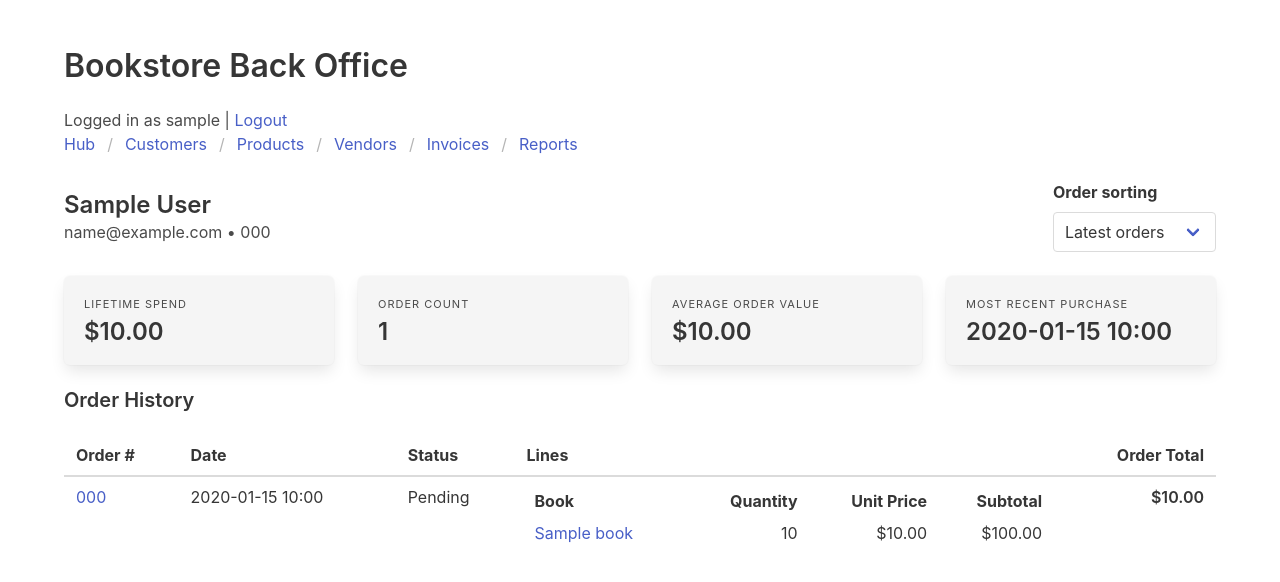
After one commit to R00V-root/BookstoreDatabase, a Django app: page /store/customers/1/ in a window 1280 px wide. The commit adds this page. Shown: the top 582 px of the page. Run offline with Django 4.2, Linux system fonts and the light colour scheme; a user stored in the database is signed in; tables that the repository leaves empty hold one stand-in row (values such as "Sample post"); parts of the project's set-up code (start-up, migrations or seed data) failed here and were passed over.

Commit message:
Add customer detail view with order analytics

```diff
--- /dev/null
+++ b/store/templates/store/customer_detail.html
@@ -0,0 +1,105 @@
+{% extends 'store/base.html' %}
+{% block title %}Customer Details{% endblock %}
+{% block content %}
+<div class="level">
+    <div class="level-left">
+        <div>
+            <h2 class="title is-4">{{ object.first_name }} {{ object.last_name }}</h2>
+            <p class="subtitle is-6">{{ object.email }}{% if object.phone_number %} • {{ object.phone_number }}{% endif %}</p>
+        </div>
+    </div>
+    <div class="level-right">
+        <div class="field">
+            <label class="label">Order sorting</label>
+            <div class="control">
+                <div class="select">
+                    <select name="sort" onchange="location = '?sort=' + this.value;">
+                        <option value="recent" {% if current_sort == 'recent' %}selected{% endif %}>Latest orders</option>
+                        <option value="oldest" {% if current_sort == 'oldest' %}selected{% endif %}>Oldest orders</option>
+                        <option value="spend" {% if current_sort == 'spend' %}selected{% endif %}>Highest spend</option>
+                        <option value="status" {% if current_sort == 'status' %}selected{% endif %}>Status</option>
+                    </select>
+                </div>
+            </div>
+        </div>
+    </div>
+</div>
+
+<div class="columns">
+    <div class="column">
+        <div class="box has-background-light">
+            <p class="heading">Lifetime Spend</p>
+            <p class="title is-4">${{ total_spend|floatformat:2 }}</p>
+        </div>
+    </div>
+    <div class="column">
+        <div class="box has-background-light">
+            <p class="heading">Order Count</p>
+            <p class="title is-4">{{ order_count }}</p>
+        </div>
+    </div>
+    <div class="column">
+        <div class="box has-background-light">
+            <p class="heading">Average Order Value</p>
+            <p class="title is-4">${{ average_order|floatformat:2 }}</p>
+        </div>
+    </div>
+    <div class="column">
+        <div class="box has-background-light">
+            <p class="heading">Most Recent Purchase</p>
+            <p class="title is-4">{% if last_purchase %}{{ last_purchase|date:"Y-m-d H:i" }}{% else %}N/A{% endif %}</p>
+        </div>
+    </div>
+</div>
+
+<h3 class="title is-5">Order History</h3>
+{% if orders %}
+    <div class="table-container">
+        <table class="table is-fullwidth is-striped">
+            <thead>
+                <tr>
+                    <th>Order #</th>
+                    <th>Date</th>
+                    <th>Status</th>
+                    <th>Lines</th>
+                    <th class="has-text-right">Order Total</th>
+                </tr>
+            </thead>
+            <tbody>
+                {% for order in orders %}
+                    <tr>
+                        <td><a href="{% url 'invoice-update' order.pk %}">{{ order.order_number }}</a></td>
+                        <td>{{ order.placed_at|date:"Y-m-d H:i" }}</td>
+                        <td>{{ order.get_status_display }}</td>
+                        <td>
+                            <table class="table is-fullwidth is-narrow">
+                                <thead>
+                                    <tr>
+                                        <th>Book</th>
+                                        <th class="has-text-right">Quantity</th>
+                                        <th class="has-text-right">Unit Price</th>
+                                        <th class="has-text-right">Subtotal</th>
+                                    </tr>
+                                </thead>
+                                <tbody>
+                                    {% for line in order.lines.all %}
+                                        <tr>
+                                            <td><a href="{% url 'book-list' %}?book={{ line.book.pk }}">{{ line.book.title }}</a></td>
+                                            <td class="has-text-right">{{ line.quantity }}</td>
+                                            <td class="has-text-right">${{ line.unit_price|floatformat:2 }}</td>
+                                            <td class="has-text-right">${{ line.subtotal|floatformat:2 }}</td>
+                                        </tr>
+                                    {% endfor %}
+                                </tbody>
+                            </table>
+                        </td>
+                        <td class="has-text-right has-text-weight-semibold">${{ order.total_amount|floatformat:2 }}</td>
+                    </tr>
+                {% endfor %}
+            </tbody>
+        </table>
+    </div>
+{% else %}
+    <p>No orders found for this customer.</p>
+{% endif %}
+{% endblock %}
--- a/store/templates/store/customer_list.html
+++ b/store/templates/store/customer_list.html
@@ -16,7 +16,7 @@
     <tbody>
         {% for customer in object_list %}
             <tr>
-                <td>{{ customer.first_name }} {{ customer.last_name }}</td>
+                <td><a href="{% url 'customer-detail' customer.pk %}">{{ customer.first_name }} {{ customer.last_name }}</a></td>
                 <td>{{ customer.email }}</td>
                 <td>{{ customer.phone_number }}</td>
             </tr>
--- a/store/urls.py
+++ b/store/urls.py
@@ -11,6 +11,7 @@ urlpatterns = [
     path("hub/", views.NavigationHubView.as_view(), name="hub"),
     path("customers/", views.CustomerListView.as_view(), name="customer-list"),
     path("customers/new/", views.CustomerCreateView.as_view(), name="customer-create"),
+    path("customers/<int:pk>/", views.CustomerDetailView.as_view(), name="customer-detail"),
     path("books/", views.BookListView.as_view(), name="book-list"),
     path("books/new/", views.BookCreateView.as_view(), name="book-create"),
     path("publishers/", views.PublisherListView.as_view(), name="publisher-list"),
--- a/store/views.py
+++ b/store/views.py
@@ -1,12 +1,15 @@
 from __future__ import annotations
 
 from datetime import timedelta
+from decimal import Decimal
 
 from django.contrib import messages
 from django.contrib.auth import authenticate
 from django.contrib.auth.mixins import LoginRequiredMixin, PermissionRequiredMixin
 from django.contrib.auth.views import LoginView
 from django.db import transaction
+from django.db.models import Avg, Count, Max, Prefetch, Sum
+from django.db.models.functions import Coalesce
 from django.shortcuts import get_object_or_404, redirect
 from django.urls import reverse_lazy
 from django.utils import timezone
@@ -46,6 +49,52 @@ class CustomerCreateView(LoginRequiredMixin, PermissionRequiredMixin, generic.Cr
     template_name = "store/customer_form.html"
     permission_required = "store.add_customer"
     success_url = reverse_lazy("customer-list")
+
+
+class CustomerDetailView(LoginRequiredMixin, PermissionRequiredMixin, generic.DetailView):
+    model = Customer
+    template_name = "store/customer_detail.html"
+    permission_required = "store.view_customer"
+
+    def get_queryset(self):  # type: ignore[override]
+        return Customer.objects.prefetch_related(
+            Prefetch(
+                "orders",
+                queryset=Order.objects.prefetch_related("lines__book").order_by("-placed_at"),
+            )
+        )
+
+    def get_context_data(self, **kwargs):  # type: ignore[override]
+        context = super().get_context_data(**kwargs)
+        sort = self.request.GET.get("sort", "recent")
+        ordering_options = {
+            "recent": "-placed_at",
+            "oldest": "placed_at",
+            "spend": "-total_amount",
+            "status": "status",
+        }
+        ordering = ordering_options.get(sort, "-placed_at")
+
+        orders_qs = self.object.orders.prefetch_related("lines__book")
+        context["orders"] = orders_qs.order_by(ordering)
+
+        aggregates = orders_qs.aggregate(
+            total_spend=Coalesce(Sum("total_amount"), Decimal("0.00")),
+            order_count=Count("id"),
+            average_order=Coalesce(Avg("total_amount"), Decimal("0.00")),
+            last_purchase=Max("placed_at"),
+        )
+
+        context.update(
+            {
+                "total_spend": aggregates["total_spend"],
+                "order_count": aggregates["order_count"],
+                "average_order": aggregates["average_order"],
+                "last_purchase": aggregates["last_purchase"],
+                "current_sort": sort if sort in ordering_options else "recent",
+            }
+        )
+        return context
 
 
 class BookListView(LoginRequiredMixin, PermissionRequiredMixin, generic.ListView):
```
